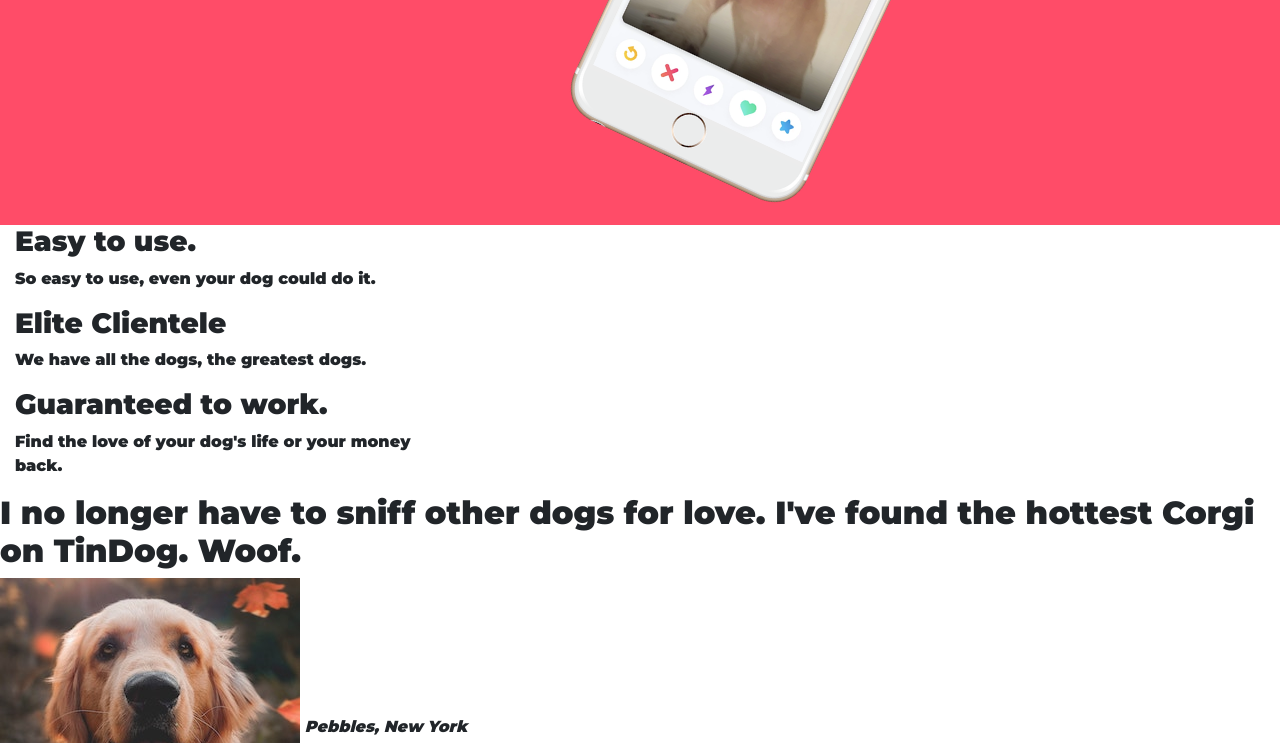
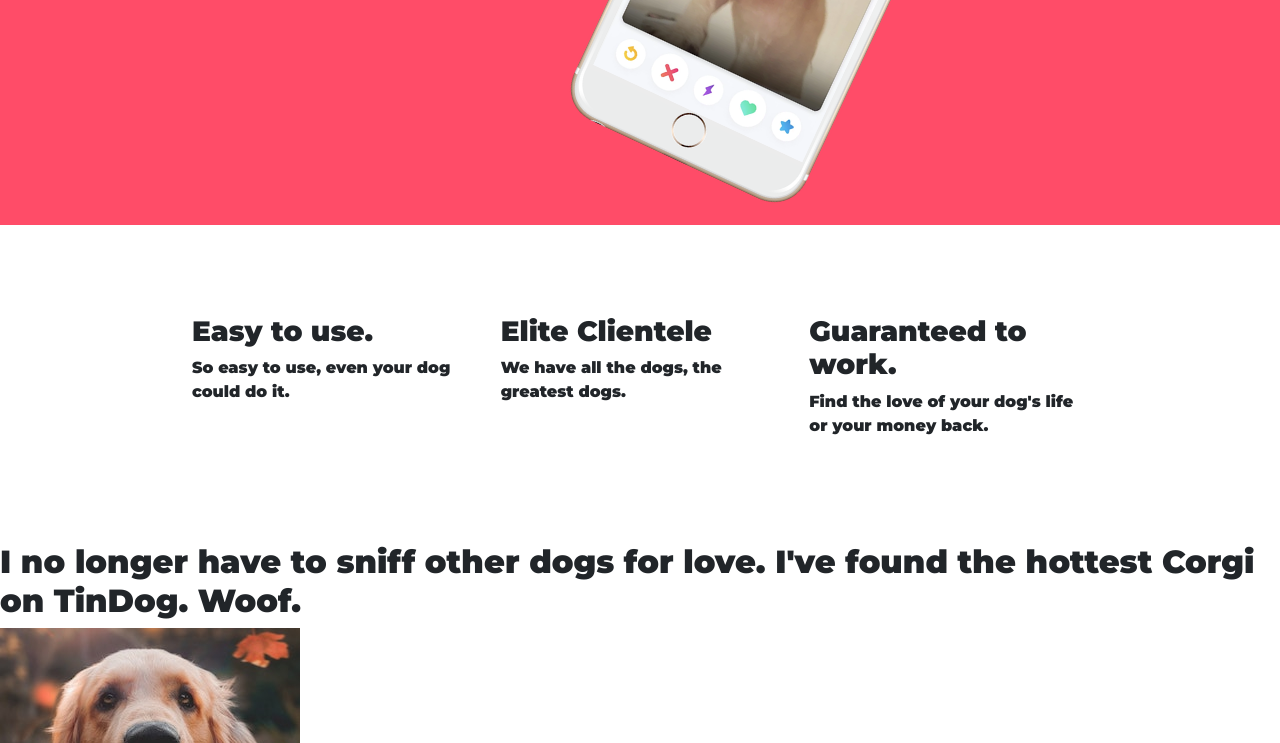
Before and after one commit to eovillafuerte/TinDog, a plain HTML site: page TinDog-Start-master/index.html in a window 1280 px wide. Shown: the part 518-1261 px from the top of the page. Drawn offline with nearby package versions, Linux system fonts and the light colour scheme.

Commit message:
padding p

```diff
--- a/TinDog-Start-master/css/styles.css
+++ b/TinDog-Start-master/css/styles.css
@@ -51,3 +51,9 @@ h1 {
     width: 60%;
     transform: rotate(25deg);
 }
+
+/* #features */
+
+#features {
+    padding: 7% 15%;
+}
--- a/TinDog-Start-master/index.html
+++ b/TinDog-Start-master/index.html
@@ -72,6 +72,7 @@
   <!-- Features -->
 
   <section id="features">
+  <div class="row">
     <div class="feature-box col-lg-4">
       <h3>Easy to use.</h3>
       <p>So easy to use, even your dog could do it.</p>
@@ -84,6 +85,7 @@
       <h3>Guaranteed to work.</h3>
       <p>Find the love of your dog's life or your money back.</p>
     </div>
+  </div>
   </section>
 
 
```
